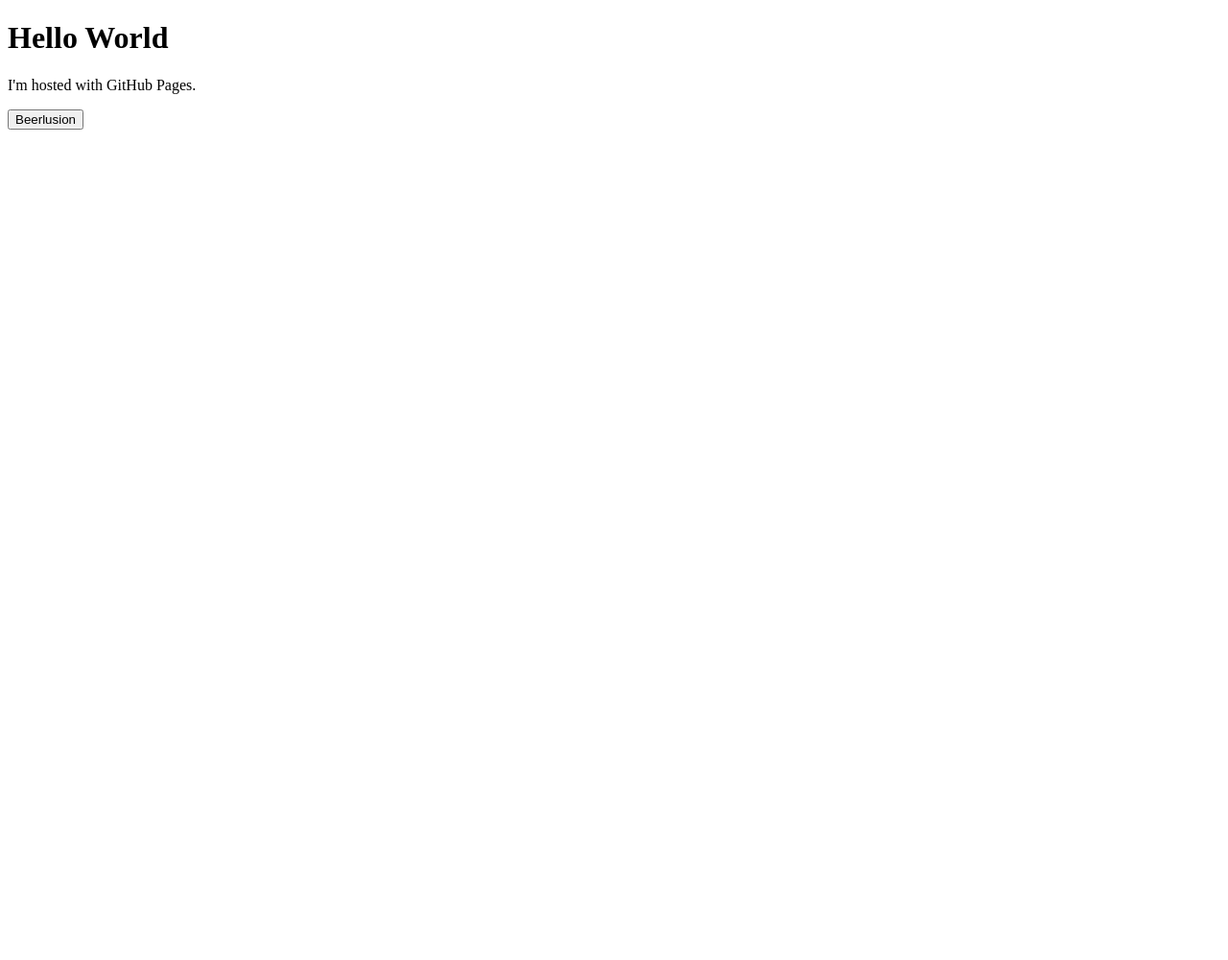
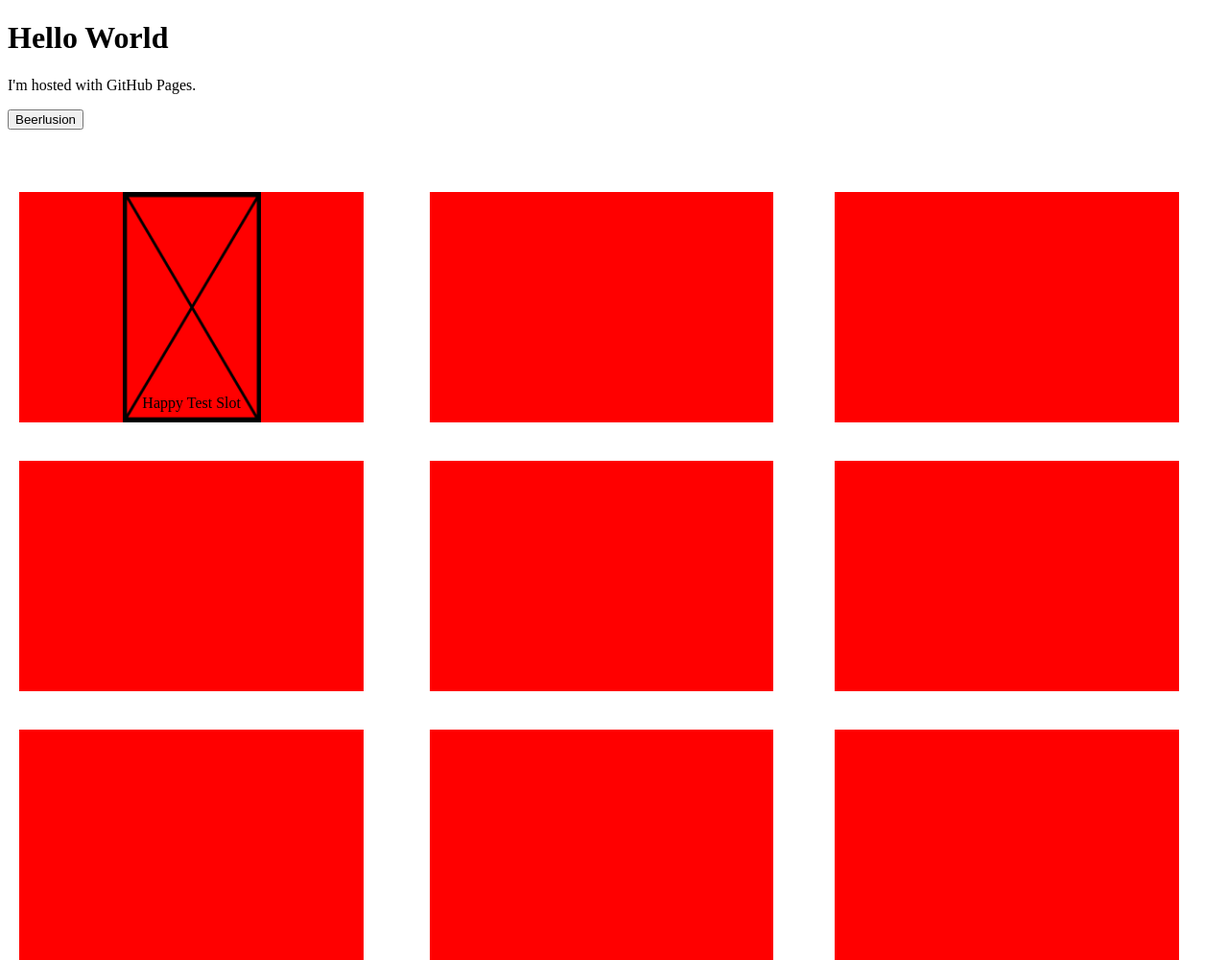
Before and after one commit to MiltinMI/miltinmi.github.io, a plain HTML site: page index.html in a window 1280 px wide. Shown: the whole page at 96% size. Before the commit the page ends 800 px from the top, so only its background shows below. Drawn offline with nearby package versions, Linux system fonts and the light colour scheme.

Commit message:
Struct change and WIP

```diff
--- a/index.html
+++ b/index.html
@@ -1,12 +1,31 @@
 <!DOCTYPE html>
 <html>
     <head>
-        <script src="jquery-3.5.1.min.js"></script>
-        <script src="test.js"></script>
+        <script src="scripts/jquery-3.5.1.js"></script>
+        <script src="scripts/test.js"></script>
+        <style src="style/global.css"></style>
+        <meta name="viewport" content="width=device-width, initial-scale=1">
     </head>
 <body>
 <h1>Hello World</h1>
 <p>I'm hosted with GitHub Pages.</p>
+
+
+<div style="position: absolute; left:1.6vw;top:25vh; height: 30vh; width: 28vw; background-color: red;">
+    <img src="imgsource/testImg.png", height="100%" style="display: block; margin-left: auto; margin-right: auto;">
+    <p style="position: absolute; bottom: -5px; width: 100%; text-align: center;">Happy Test Slot</p>
+</div>
+<div style="position: absolute; left:35vw; top:25vh; height: 30vh; width: 28vw; background-color: red;"></div>
+<div style="position: absolute; left:68vw; top:25vh; height: 30vh; width: 28vw; background-color: red;"></div>
+
+    <div style="position: absolute; left:1.6vw;top:60vh; height: 30vh; width: 28vw; background-color: red;"></div>
+    <div style="position: absolute; left:35vw; top:60vh; height: 30vh; width: 28vw; background-color: red;"></div>
+    <div style="position: absolute; left:68vw; top:60vh; height: 30vh; width: 28vw; background-color: red;"></div>
+
+    <div style="position: absolute; left:1.6vw;top:95vh; height: 30vh; width: 28vw; background-color: red;"></div>
+    <div style="position: absolute; left:35vw; top:95vh; height: 30vh; width: 28vw; background-color: red;"></div>
+    <div style="position: absolute; left:68vw; top:95vh; height: 30vh; width: 28vw; background-color: red;"></div>
+
 <input type = 'button' onclick = "qTest()" value = "Beerlusion">
 </body>
 </html>
```
Also changed, not shown: imgsource/testImg.png (added), scripts/jquery-3.5.1.js (renamed from jquery-3.5.1.js), scripts/test.js (renamed from test.js), style/global.css (added).
